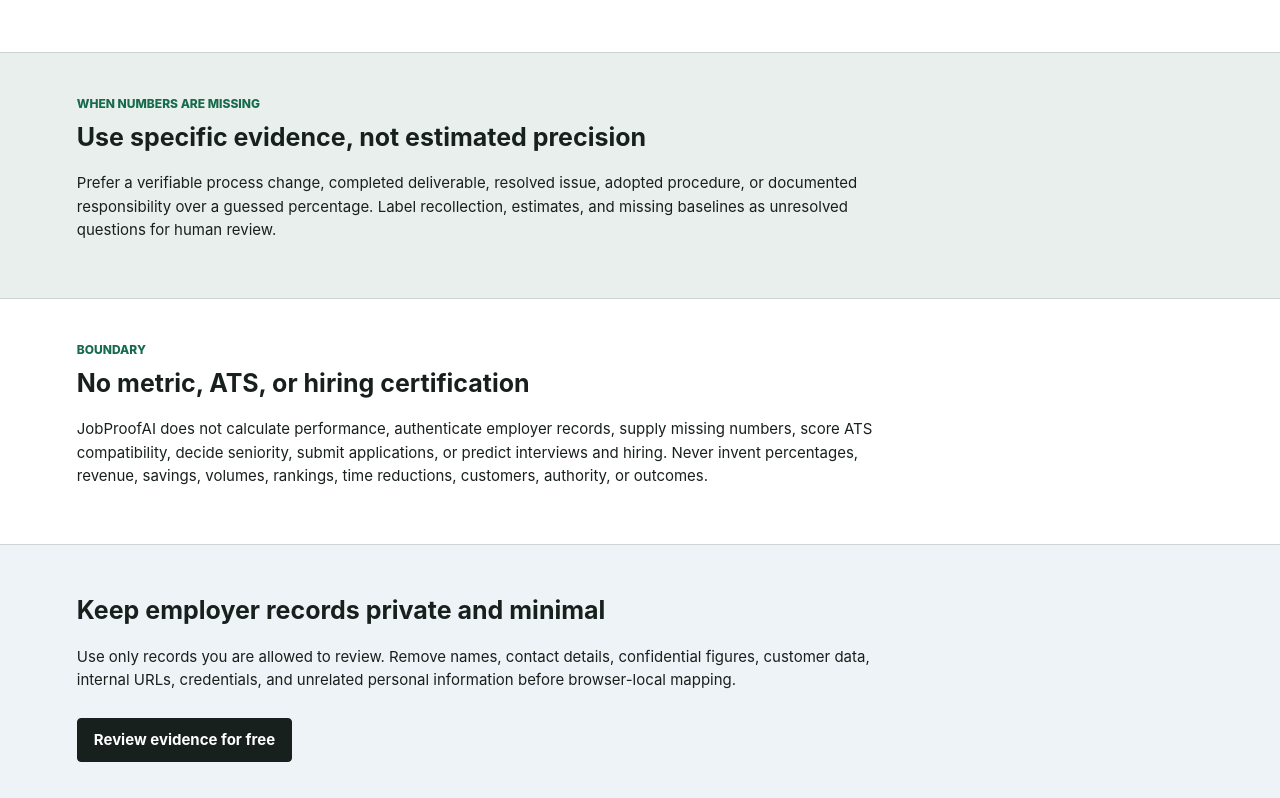
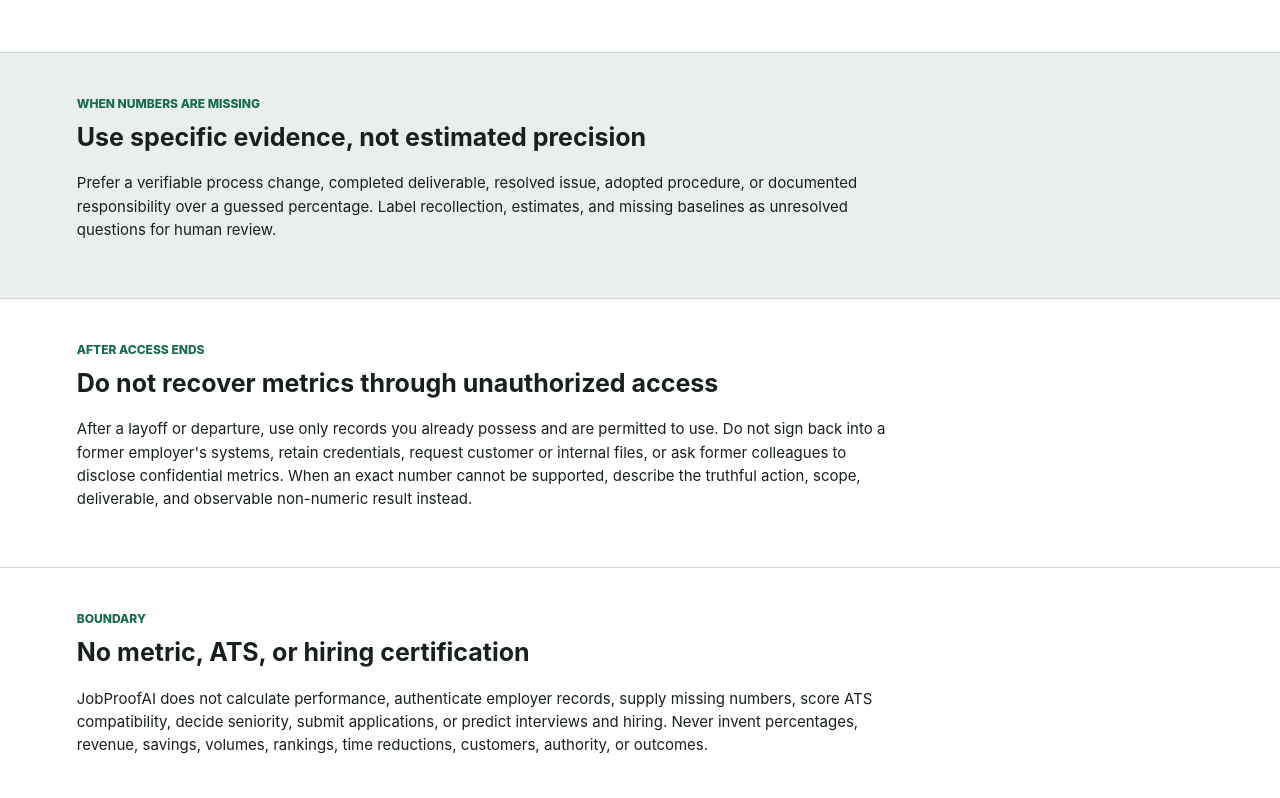
Before and after one commit to JamesC-ai/jobproofai, a website: page public/resume-achievements-without-metrics-evidence.html in a window 1280 px wide. Shown: the part 831-1629 px from the top of the page. Drawn offline with Linux system fonts and the light colour scheme.

Commit message:
fix: clarify resume evidence after access ends

```diff
--- a/public/resume-achievements-without-metrics-evidence.html
+++ b/public/resume-achievements-without-metrics-evidence.html
@@ -1,7 +1,8 @@
-<!doctype html><html lang="en"><head><meta charset="utf-8"/><meta name="viewport" content="width=device-width,initial-scale=1"/><title>Resume Achievements Without Invented Metrics - JobProofAI</title><meta name="description" content="Map truthful resume achievements when you do not have approved percentages, savings, volumes, or other measured results."/><link rel="canonical" href="https://jobproof.pagecheckai.com/resume-achievements-without-metrics-evidence"/><link rel="stylesheet" href="/styles.css"/></head><body>
+<!doctype html><html lang="en"><head><meta charset="utf-8"/><meta name="viewport" content="width=device-width,initial-scale=1"/><title>Resume Achievements Without Invented Metrics - JobProofAI</title><meta name="description" content="Map truthful resume achievements after a layoff or departure when you no longer have approved percentages, savings, volumes, or other measured results."/><link rel="canonical" href="https://jobproof.pagecheckai.com/resume-achievements-without-metrics-evidence"/><link rel="stylesheet" href="/styles.css"/></head><body>
 <header class="topbar"><a class="brand" href="/"><span>JP</span> JobProofAI</a><nav><a href="/">Checker</a><a href="/support">Support</a><a href="/privacy">Privacy</a></nav></header><main class="guide">
 <section class="guide-intro"><div><p class="eyebrow">Achievement evidence</p><h1>Show useful work without inventing a metric</h1><p class="intro">A truthful achievement can explain the problem, your specific action, the scope you can support, and the observable change. A percentage or savings figure belongs on the resume only when an approved source supports it.</p><a class="button-link" href="/?utm_source=seo&amp;utm_medium=owned&amp;utm_campaign=job_evidence_review&amp;utm_content=achievements_without_metrics">Map evidence for free</a></div><img src="/assets/evidence-map.jpg" alt="Resume achievement claims mapped to approved source evidence" width="1200" height="800"/></section>
 <section class="guide-step"><p class="eyebrow">Evidence method</p><h2>Build the claim from what you can defend</h2><ol><li>Record the situation and the task you were actually responsible for.</li><li>Name your action without upgrading contribution into ownership or team work into individual work.</li><li>Add supported scope such as a named process, audience type, location, cadence, or deliverable.</li><li>Describe an observable change only when a current approved source records it; otherwise keep the result unconfirmed.</li></ol></section>
 <section class="guide-step alternate"><p class="eyebrow">When numbers are missing</p><h2>Use specific evidence, not estimated precision</h2><p>Prefer a verifiable process change, completed deliverable, resolved issue, adopted procedure, or documented responsibility over a guessed percentage. Label recollection, estimates, and missing baselines as unresolved questions for human review.</p></section>
+<section class="guide-step"><p class="eyebrow">After access ends</p><h2>Do not recover metrics through unauthorized access</h2><p>After a layoff or departure, use only records you already possess and are permitted to use. Do not sign back into a former employer's systems, retain credentials, request customer or internal files, or ask former colleagues to disclose confidential metrics. When an exact number cannot be supported, describe the truthful action, scope, deliverable, and observable non-numeric result instead.</p></section>
 <section class="guide-step"><p class="eyebrow">Boundary</p><h2>No metric, ATS, or hiring certification</h2><p>JobProofAI does not calculate performance, authenticate employer records, supply missing numbers, score ATS compatibility, decide seniority, submit applications, or predict interviews and hiring. Never invent percentages, revenue, savings, volumes, rankings, time reductions, customers, authority, or outcomes.</p></section>
 <section class="guide-boundary"><h2>Keep employer records private and minimal</h2><p>Use only records you are allowed to review. Remove names, contact details, confidential figures, customer data, internal URLs, credentials, and unrelated personal information before browser-local mapping.</p><a class="button-link" href="/?utm_source=seo&amp;utm_medium=owned&amp;utm_campaign=job_evidence_review&amp;utm_content=achievements_without_metrics_bottom">Review evidence for free</a></section></main><footer><span>JobProofAI</span><span><a href="/">Checker</a> <a href="/support">Support</a> <a href="/terms">Terms</a></span></footer></body></html>
```
Also changed, not shown: tests/site.test.mjs (+3 -0 lines).
